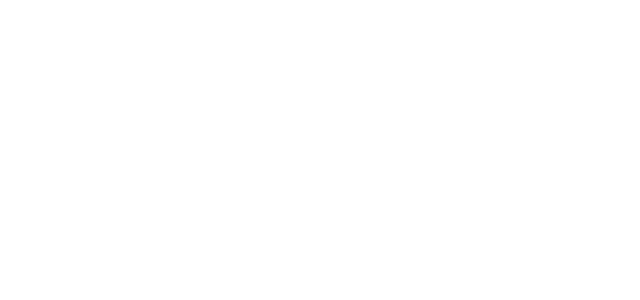
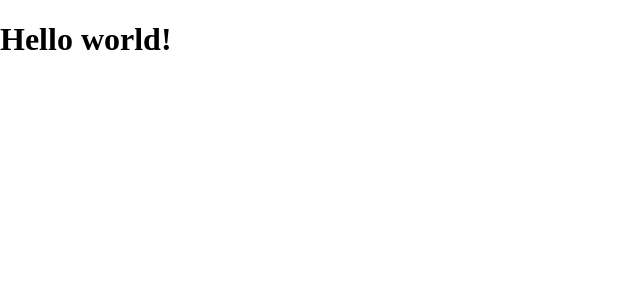
Before and after one commit to SGM-dev/van-life, a React (Vite) app: page / in a window 1280 px wide. Shown: the top 300 px of the page, without its empty margins (0-640 px from the left). Built offline with nearby package versions, Linux system fonts and the light colour scheme.

Commit message:
add react-router-dom and import BrowserRouter in App.jsx

```diff
--- a/package.json
+++ b/package.json
@@ -11,7 +11,8 @@
   },
   "dependencies": {
     "react": "^18.2.0",
-    "react-dom": "^18.2.0"
+    "react-dom": "^18.2.0",
+    "react-router-dom": "^6.21.3"
   },
   "devDependencies": {
     "@types/react": "^18.2.43",
--- a/src/App.jsx
+++ b/src/App.jsx
@@ -1,7 +1,12 @@
 import "./App.css";
+import { BrowserRouter } from "react-router-dom";
 
 function App() {
-  return <></>;
+  return (
+    <BrowserRouter>
+      <h1>Hello world!</h1>
+    </BrowserRouter>
+  );
 }
 
 export default App;
```
Also changed, not shown: 1 other file (tests, documents, lock files or other folders).
